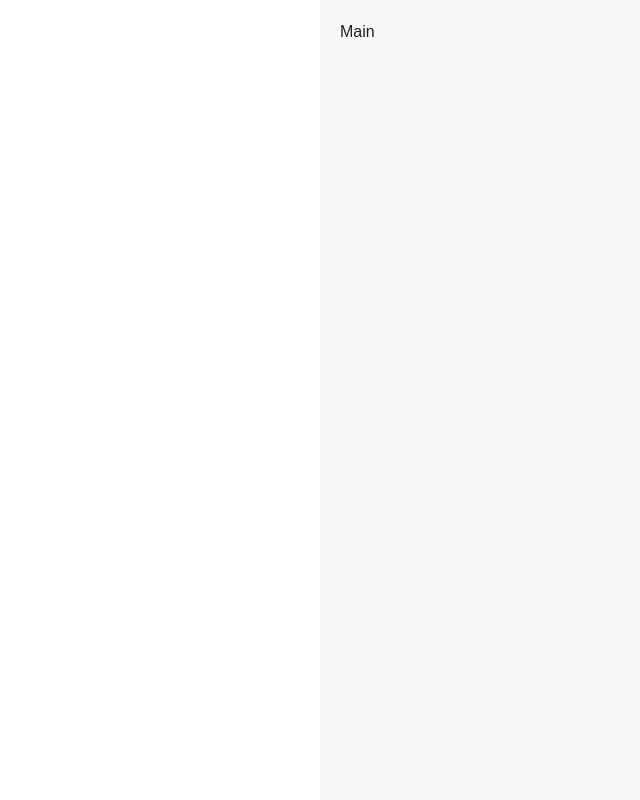
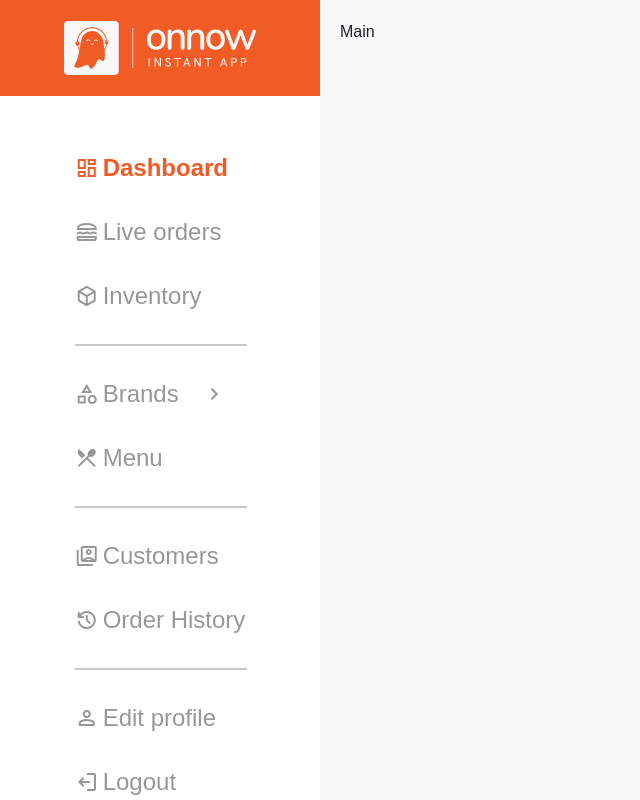
Before and after one commit to speedyGonzal0/syscomatic_sde_2023, a React (Create React App) app: page / in a window 1280 px wide. Shown: the whole page, without its empty margins (0-640 px from the left). Built offline with nearby package versions, Linux system fonts and the light colour scheme; the HTML template or start-up script is replaced by a standard one.

Commit message:
created sidebar

```diff
--- a/public/index.html
+++ b/public/index.html
@@ -3,7 +3,7 @@
   <head>
     <meta charset="utf-8" />
     <link rel="icon" href="%PUBLIC_URL%/favicon.ico" />
-    <link rel="stylesheet" href="https://fonts.googleapis.com/css2?family=Material+Symbols+Outlined:opsz,wght,FILL,GRAD@48,400,0,0" />
+    <link rel="stylesheet" href="https://fonts.googleapis.com/css2?family=Material+Symbols+Outlined:opsz,wght,FILL,GRAD@48,400,1,0" />
     <meta name="viewport" content="width=device-width, initial-scale=1" />
     <meta name="theme-color" content="#000000" />
     <meta
--- a/src/components/Sidebar/Sidebar.js
+++ b/src/components/Sidebar/Sidebar.js
@@ -1,9 +1,100 @@
 import React from 'react'
+import Logo from '../../layout/Logo.svg'
+import { Divider } from '@chakra-ui/react'
 
 function Sidebar() {
-  return (
-    <div>Sidebar</div>
-  )
+
+    return (
+        <nav className='flex flex-col w-80 min-h-full fixed items-center'>
+            <div className='navHeader h-24 min-h-full w-full bg-primary flex items-center justify-center'>
+                <img src={Logo} alt="Onnow.io" className='w-48 cursor-pointer' />
+            </div>
+
+            <div className='navBody h-screen w-full overflow-auto flex flex-col items-center'>
+                <ul className='flex flex-col gap-8 items-start mt-14'>
+                    <li className='cursor-pointer w-full flex gap-1 text-primary'>
+                        <i className="material-symbols-outlined text-2xl">
+                            dashboard
+                        </i>
+                        <p className='text-2xl font-bold'> Dashboard </p>
+                    </li>
+
+                    <li className='cursor-pointer w-full flex gap-1 text-ash hover:text-primary'>
+                        <i className="material-symbols-outlined text-2xl">
+                            lunch_dining
+                        </i>
+                        <p className='text-2xl'>Live orders</p>
+                    </li>
+
+                    <li className='cursor-pointer w-full flex gap-1 text-ash hover:text-primary'>
+                        <i className="material-symbols-outlined text-2xl">
+                            deployed_code
+                        </i>
+                        <p className='text-2xl'> Inventory </p>
+                    </li>
+
+                    <Divider borderWidth='thin' borderColor='blackAlpha.500' />
+
+
+                    <li className='cursor-pointer w-full flex gap-1 text-ash hover:text-primary'>
+                        <i className="material-symbols-outlined text-2xl">
+                            category
+                        </i>
+                        <p className='text-2xl'> Brands </p>
+                        <i className="material-symbols-outlined text-2xl ml-5">
+                            chevron_right
+                        </i>
+                    </li>
+
+                    <li className='cursor-pointer w-full flex gap-1 text-ash hover:text-primary'>
+                        <i className="material-symbols-outlined text-2xl">
+                            restaurant_menu
+                        </i>
+                        <p className='text-2xl'> Menu </p>
+                    </li>
+
+                    <Divider borderWidth='thin' borderColor='blackAlpha.500' />
+
+                    <li className='cursor-pointer w-full flex gap-1 text-ash hover:text-primary'>
+                        <i className="material-symbols-outlined text-2xl">
+                            switch_account
+                        </i>
+                        <p className='text-2xl'> Customers </p>
+                    </li>
+
+                    <li className='cursor-pointer w-full flex gap-1 text-ash hover:text-primary'>
+                        <i className="material-symbols-outlined text-2xl">
+                            history
+                        </i>
+                        <p className='text-2xl'> Order History</p>
+                    </li>
+
+                    <Divider borderWidth='thin' borderColor='blackAlpha.500' />
+
+
+                    <li className='cursor-pointer w-full flex gap-1 text-ash hover:text-primary'>
+                        <i className="material-symbols-outlined text-2xl">
+                            person
+                        </i>
+                        <p className='text-2xl'> Edit profile </p>
+                    </li>
+
+                    <li className='cursor-pointer w-full flex gap-1 text-ash hover:text-primary'>
+                        <i className="material-symbols-outlined text-2xl rotate-180">
+                            logout
+                        </i>
+                        <p className='text-2xl'> Logout </p>
+                    </li>
+
+
+                </ul>
+
+            </div>
+
+
+
+        </nav>
+    )
 }
 
 export default Sidebar
--- a/src/components/SidebarOverlay/SidebarOverlay.js
+++ /dev/null
@@ -1,9 +0,0 @@
-import React from 'react'
-
-function SidebarOverlay() {
-  return (
-    <div>SidebarOverlay</div>
-  )
-}
-
-export default SidebarOverlay
--- a/src/layout/Layout.js
+++ b/src/layout/Layout.js
@@ -1,7 +1,7 @@
 import { useState } from 'react'
 import { Drawer, DrawerOverlay, DrawerContent, useDisclosure } from '@chakra-ui/react';
 import Logo from './Logo.svg'
-import SidebarOverlay from '../components/SidebarOverlay/SidebarOverlay';
+import Sidebar from '../components/Sidebar/Sidebar';
 
 
 function Layout() {
@@ -22,12 +22,16 @@ function Layout() {
                 <Drawer placement={placement} onClose={onClose} isOpen={isOpen}>
                     <DrawerOverlay />
                     <DrawerContent>
-                        <SidebarOverlay/>
+                        <Sidebar/>
                     </DrawerContent>
                 </Drawer>
 
 
                 <img src={Logo} alt="Onnow.io" className='w-36 cursor-pointer' />
+            </div>
+
+            <div className='hidden lg:contents'>
+                <Sidebar/>
             </div>
 
             <main className='mainContent h-full p-5 overflow-y-auto bg-background lg:ml-80'>
--- a/tailwind.config.js
+++ b/tailwind.config.js
@@ -6,6 +6,7 @@ module.exports = {
   theme: {
     colors: {
       primary: '#F15B25',
+      primaryLight: '#FFE5DC',
       secondary: '#F2F2F2',
       background: '#F8F8F8',
       black: '#222222',
```
